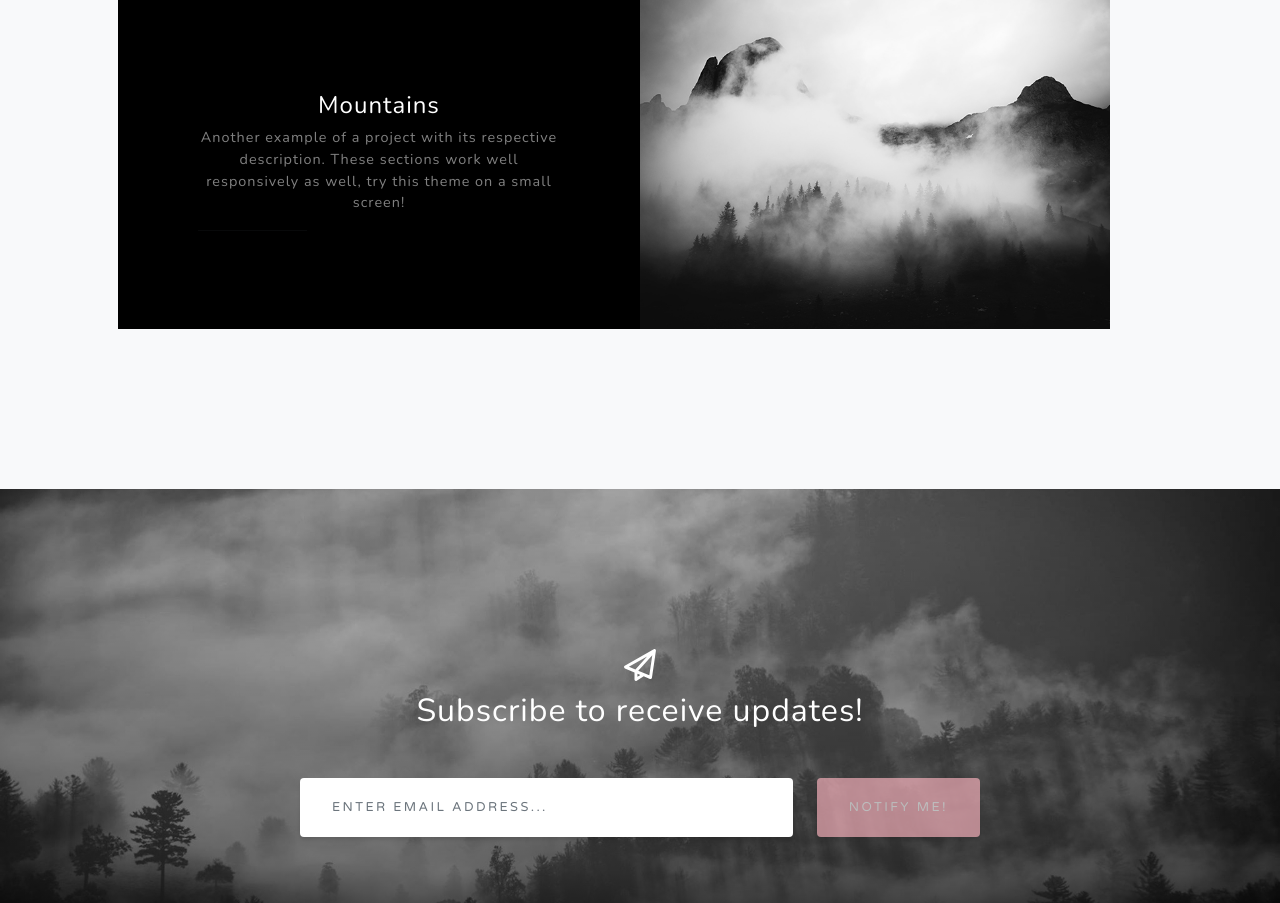
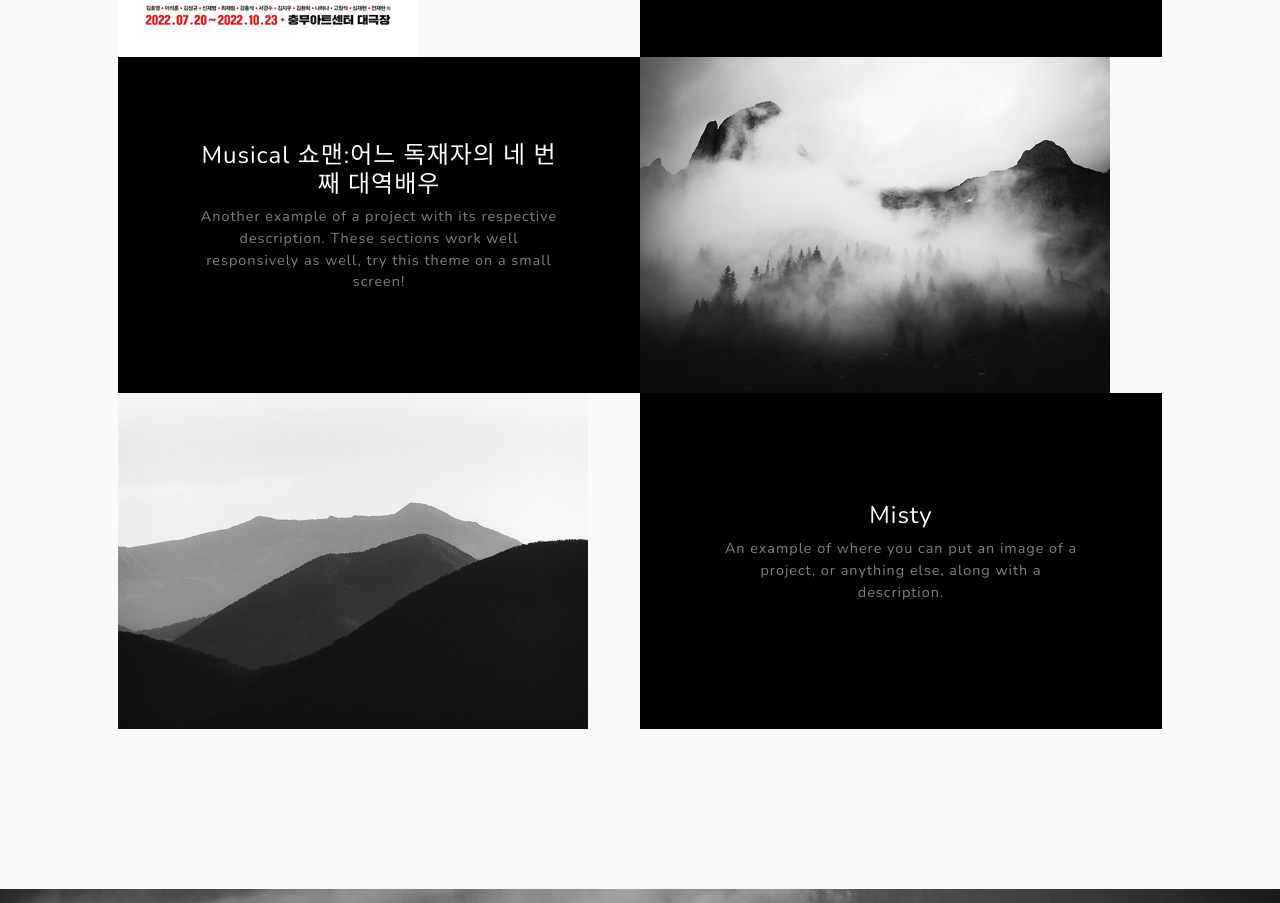
Before and after one commit to hwonda/Seulgi, a plain HTML site: page index.html in a window 1280 px wide. Shown: the part 2796-3699 px from the top of the page. Drawn offline with nearby package versions, Linux system fonts and the light colour scheme.

```diff
--- a/index.html
+++ b/index.html
@@ -6,7 +6,7 @@
         <meta name="description" content="" />
         <meta name="author" content="" />
         <title>Kim Seulgi Cello</title>
-        <link rel="icon" type="image/x-icon" href="assets/favicon.ico" />
+        <link rel="icon" type="image/x-icon" href="assets/cello_icon.png" />
         <!-- Font Awesome icons (free version)-->
         <script src="https://use.fontawesome.com/releases/v6.1.0/js/all.js" crossorigin="anonymous"></script>
         <!-- Google fonts-->
@@ -96,7 +96,7 @@
                 </div>
                 <!-- Project One Row-->
                 <div class="row gx-0 mb-5 mb-lg-0 justify-content-center">
-                    <div class="col-lg-6"><img class="img-fluid" src="assets/img/demo-image-01.jpg" alt="..." /></div>
+                    <div class="col-lg-6"><img class="img-fluid" src="assets/img/kinkyboots.gif" alt="..." /></div>
                     <div class="col-lg-6">
                         <div class="bg-black text-center h-100 project">
                             <div class="d-flex h-100">
@@ -116,9 +116,24 @@
                         <div class="bg-black text-center h-100 project">
                             <div class="d-flex h-100">
                                 <div class="project-text w-100 my-auto text-center text-lg-right">
-                                    <h4 class="text-white">Mountains</h4>
+                                    <h4 class="text-white">Musical 쇼맨:어느 독재자의 네 번째 대역배우</h4>
                                     <p class="mb-0 text-white-50">Another example of a project with its respective description. These sections work well responsively as well, try this theme on a small screen!</p>
                                     <hr class="d-none d-lg-block mb-0 me-0" />
+                                </div>
+                            </div>
+                        </div>
+                    </div>
+                </div>
+                <!-- Project Three Row-->
+                <div class="row gx-0 mb-5 mb-lg-0 justify-content-center">
+                    <div class="col-lg-6"><img class="img-fluid" src="assets/img/demo-image-01.jpg" alt="..." /></div>
+                    <div class="col-lg-6">
+                        <div class="bg-black text-center h-100 project">
+                            <div class="d-flex h-100">
+                                <div class="project-text w-100 my-auto text-center text-lg-left">
+                                    <h4 class="text-white">Misty</h4>
+                                    <p class="mb-0 text-white-50">An example of where you can put an image of a project, or anything else, along with a description.</p>
+                                    <hr class="d-none d-lg-block mb-0 ms-0" />
                                 </div>
                             </div>
                         </div>
```
Also changed, not shown: assets/cello.png (added), assets/cello_icon.png (added), assets/img/EWHA.png (added), assets/img/beautifulmind.png (added), assets/img/kinkyboots.gif (added), assets/img/showman.jpeg (added), css/styles.css.
